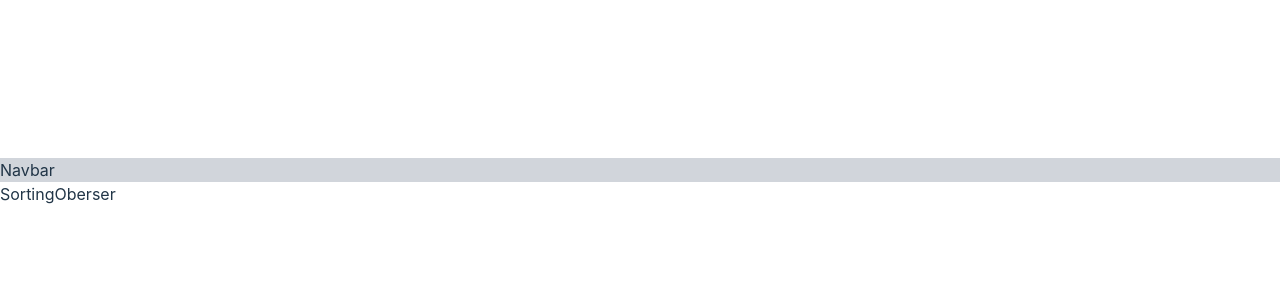
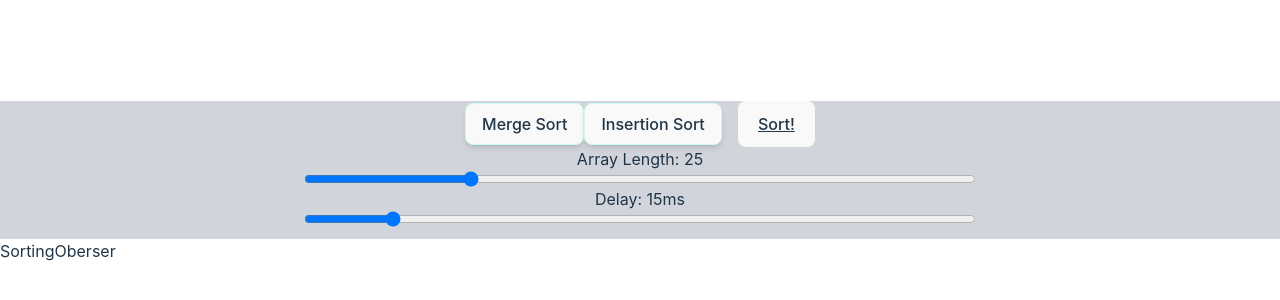
Before and after one commit to GiaDDoan/sorting-observer, a React (Vite) app: page / in a window 1280 px wide. Shown: the part 218-518 px from the top of the page. Built offline with nearby package versions, Linux system fonts and the light colour scheme.

Commit message:
added algo context

```diff
--- a/src/components/Navbar.tsx
+++ b/src/components/Navbar.tsx
@@ -1,9 +1,38 @@
-import React from 'react'
+import { useContext } from 'react';
+import { AlgoContext } from '../contexts/AlgoProvider';
 
 const Navbar = () => {
+  const { settings, setSettings } = useContext(AlgoContext);
+
   return (
     <nav className='w-screen bg-gray-300 grid grid-flow-row'>
-        Navbar
+        <div className='flex items-center justify-center gap-4' w-full>
+          <div>
+            <button className='border border-teal-100 shadow-md py-2 px-4 transition-all active:scale-95'>Merge Sort</button>
+            <button className='border border-teal-100 shadow-md py-2 px-4 transition-all active:scale-95'>Insertion Sort</button>
+          </div>
+          <button className='underline'>Sort!</button>
+        </div>
+        <div className='flex flex-col items-center w-full pb-3'>
+          <label htmlFor="items_amount">Array Length: {settings.arrayLen}</label>
+          <input
+            type="range"
+            name="items_amount"
+            id="items_amount"
+            className='w-full max-w-2xl'
+            defaultValue={25}
+            min={1}
+          />
+          <label htmlFor="delay">Delay: {settings.delay}ms</label>
+          <input
+            type="range"
+            name="delay"
+            id="delay"
+            className='w-full max-w-2xl'
+            defaultValue={15}
+            min={3}
+          />
+        </div>
     </nav>
   )
 }
--- /dev/null
+++ b/src/contexts/AlgoProvider.tsx
@@ -0,0 +1,38 @@
+import { useState, createContext } from 'react'
+
+const initVals: Settings = {
+  algoType: 'merge sort',
+  arrayLen: 25,
+  delay: 15
+}
+
+interface Settings {
+  algoType: 'merge sort' | 'insertion sort';
+  arrayLen: number;
+  delay: number;
+}
+
+type SettingsContext = {
+  settings: Settings,
+  setSettings?: React.Dispatch<React.SetStateAction<Settings>>
+}
+
+export const AlgoContext = createContext<SettingsContext>({
+  settings: initVals
+});
+
+interface Props {
+  children: React.ReactNode;
+}
+
+const AlgoProvider: React.FC<Props> = ({ children }) => {
+  const [settings, setSettings] = useState<Settings>(initVals);
+
+  return (
+    <AlgoContext.Provider value={{ settings, setSettings}}>
+      {children}
+    </AlgoContext.Provider>
+  )
+}
+
+export default AlgoProvider
--- a/src/main.tsx
+++ b/src/main.tsx
@@ -2,9 +2,12 @@ import React from 'react'
 import ReactDOM from 'react-dom/client'
 import App from './App.tsx'
 import './index.css'
+import AlgoProvider from './contexts/AlgoProvider.tsx'
 
 ReactDOM.createRoot(document.getElementById('root') as HTMLElement).render(
   <React.StrictMode>
-    <App />
+    <AlgoProvider>
+      <App />
+    </AlgoProvider>
   </React.StrictMode>,
 )
```
